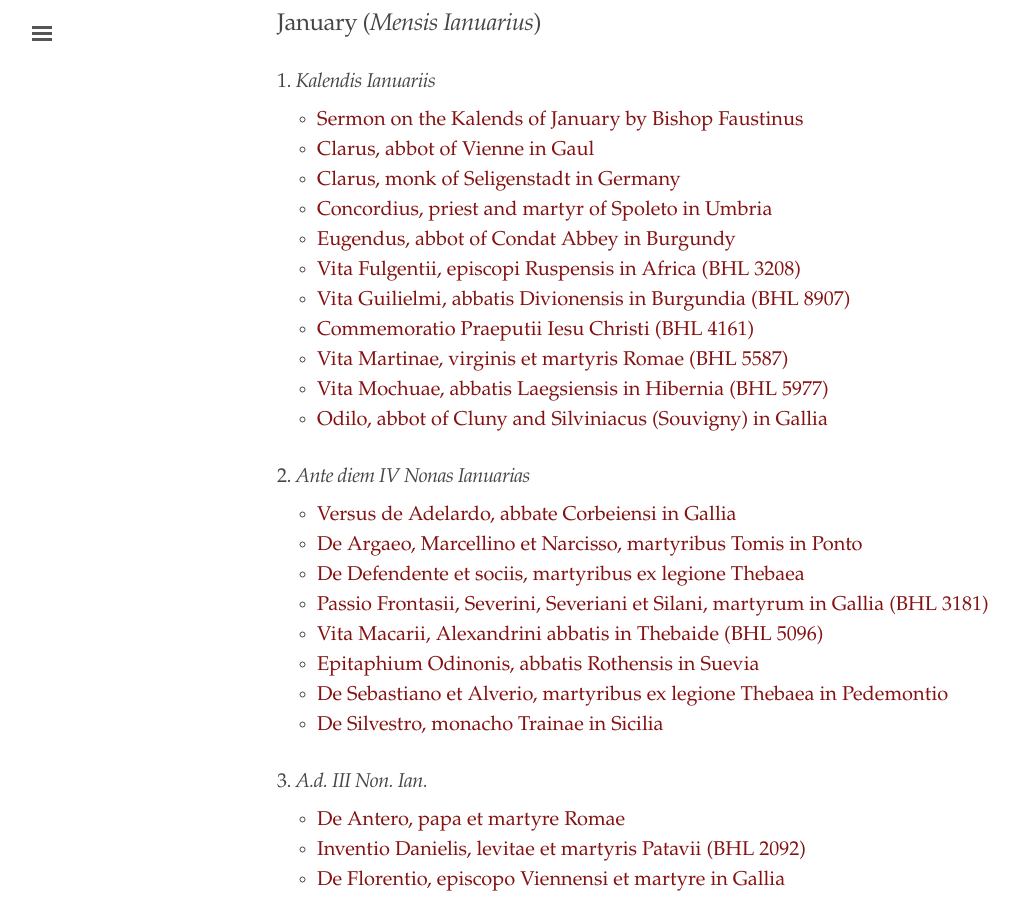
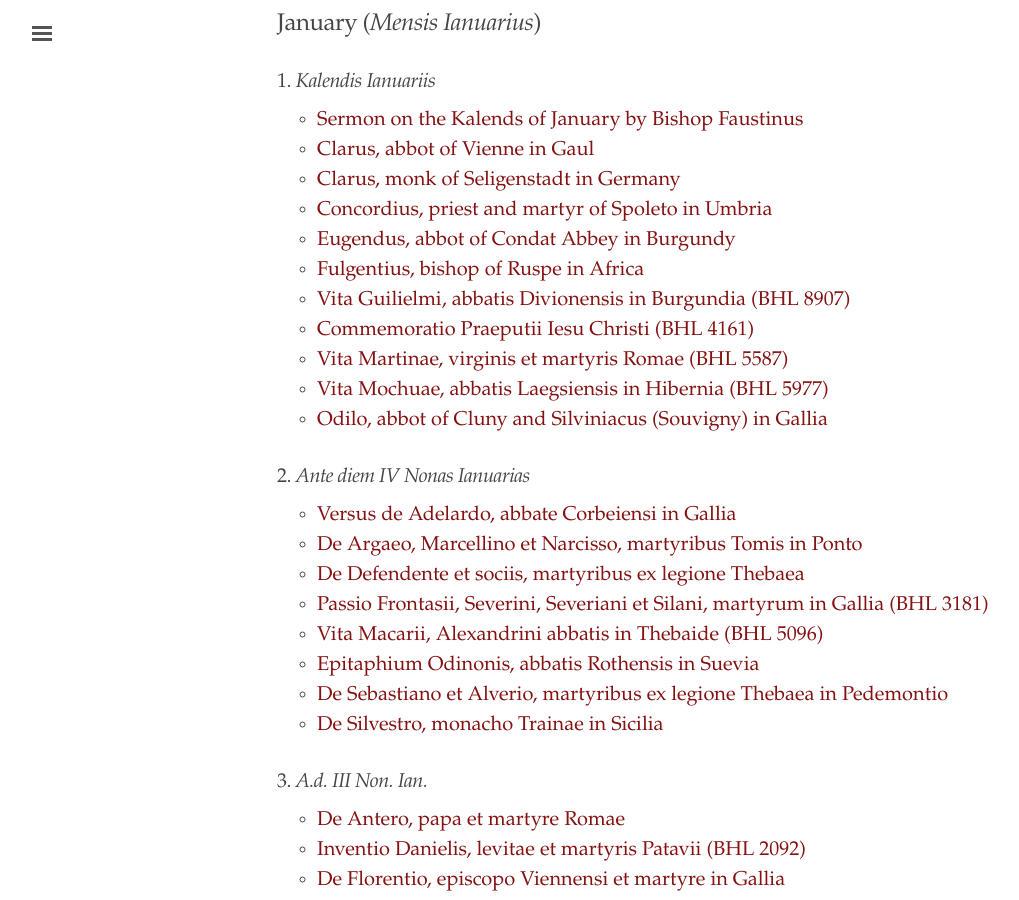
Before and after one commit to cjkoepke1/latin-hagiography, a Jekyll site: the page built from index.md, in a window 1280 px wide and 900 px high, scrolled down 442 px. Shown: the whole window, without its empty margins (3-1022 px from the left). Built offline with Jekyll 4.4.1, drawn with Linux system fonts in a browser that asks for light colours.

Commit message:
Update Fulgentius of Ruspe

```diff
--- a/index.md
+++ b/index.md
@@ -20,7 +20,7 @@ title: "Latin Hagiography"
 - [Clarus, monk of Seligenstadt in Germany](https://cjkoepke1.github.io/latin-hagiography/saints/clarus-selighenstadiensis/)
 - [Concordius, priest and martyr of Spoleto in Umbria](https://cjkoepke1.github.io/latin-hagiography/saints/concordius-spoleti/)
 - [Eugendus, abbot of Condat Abbey in Burgundy](https://cjkoepke1.github.io/latin-hagiography/saints/eugendus-iurensis/)
-- [Vita Fulgentii, episcopi Ruspensis in Africa (BHL 3208)](https://cjkoepke1.github.io/latin-hagiography/texts/vita-fulgentii/)
+- [Fulgentius, bishop of Ruspe in Africa](https://cjkoepke1.github.io/latin-hagiography/saints/fulgentius-ruspensis/)
 - [Vita Guilielmi, abbatis Divionensis in Burgundia (BHL 8907)](https://cjkoepke1.github.io/latin-hagiography/texts/vita-guilielmi/)
 - [Commemoratio Praeputii Iesu Christi (BHL 4161)](https://cjkoepke1.github.io/latin-hagiography/texts/commemoratio-praeputii-christi/)
 - [Vita Martinae, virginis et martyris Romae (BHL 5587)](https://cjkoepke1.github.io/latin-hagiography/texts/vita-martinae/)
```
